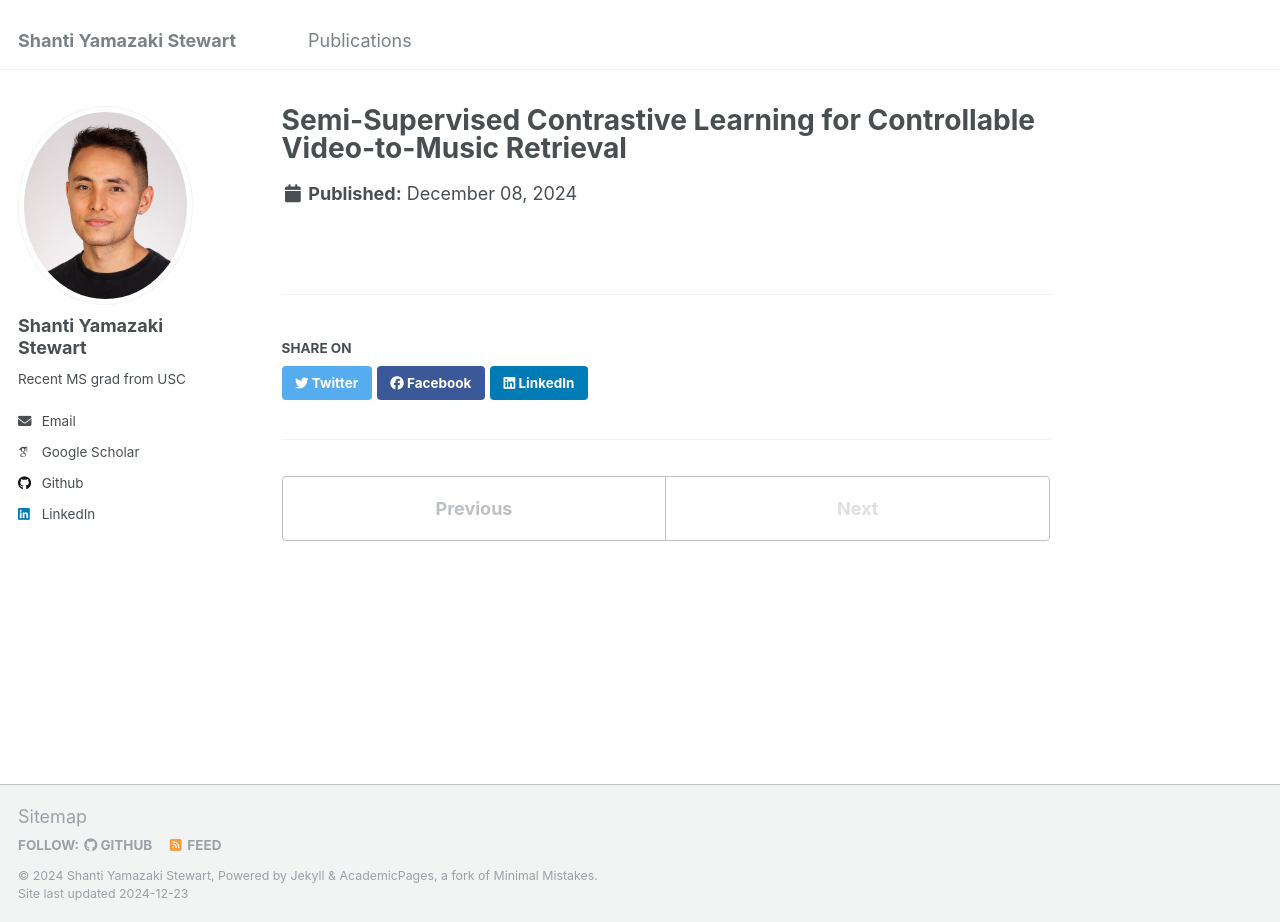
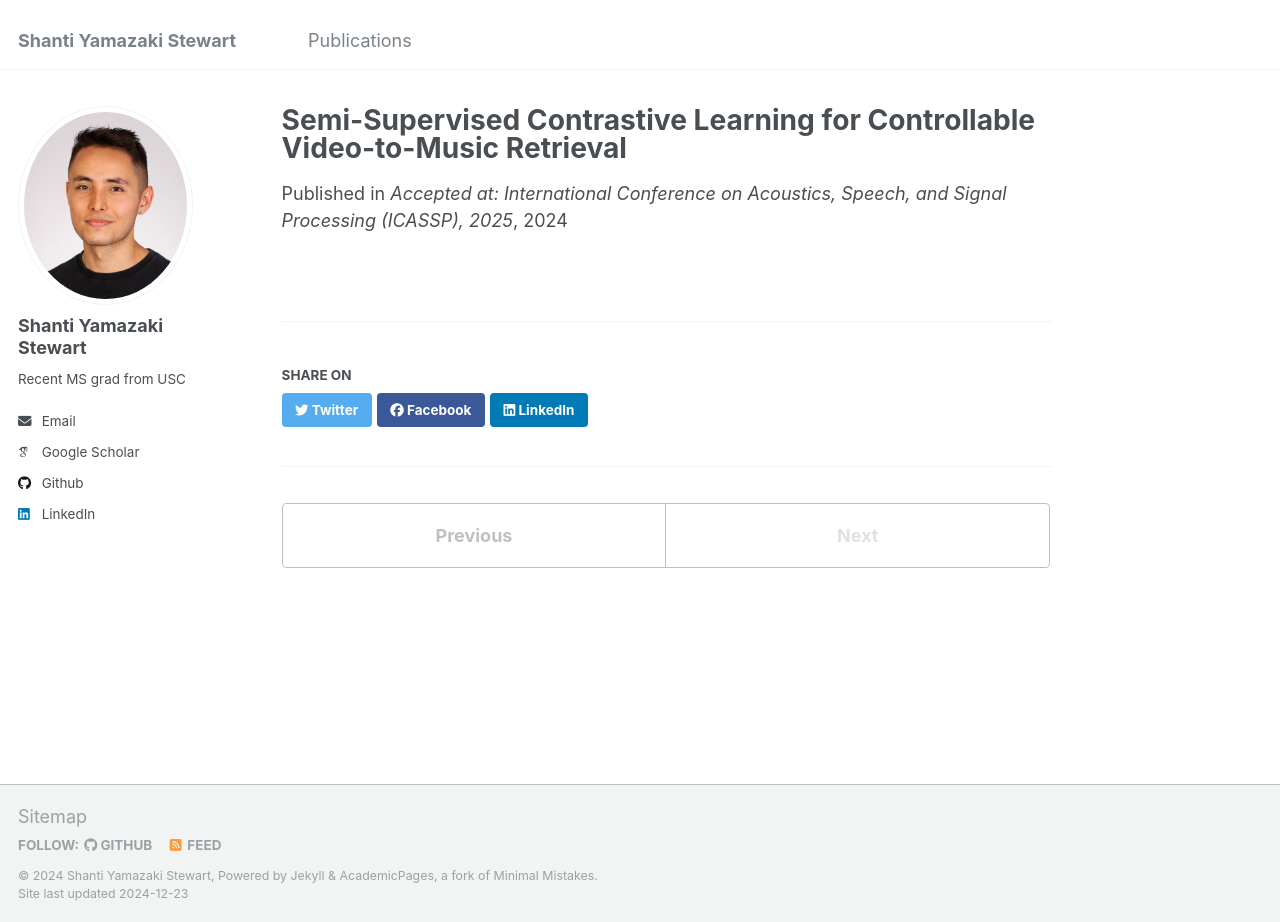
Before and after one commit to shantistewart/shantistewart.github.io, a Jekyll site: the page built from _publications/controlmvr.md, in a window 1280 px wide and 922 px high. Built offline with Jekyll 4.4.1, drawn with Linux system fonts in a browser that asks for light colours; some web fonts are replaced.

Commit message:
Update for Control-MVR ICASSP acceptance.

```diff
--- a/_publications/controlmvr.md
+++ b/_publications/controlmvr.md
@@ -4,7 +4,7 @@ collection: publications
 permalink: /publication/controlmvr
 authors: "<u>Shanti Stewart</u>, Gouthaman KV, Lie Lu, Andrea Fanelli"
 date: 2024-12-08
-# venue: ["International Conference on Acoustics, Speech, and Signal Processing (ICASSP), 2025"]
+venue: ["Accepted at: International Conference on Acoustics, Speech, and Signal Processing (ICASSP), 2025"]
 paperurl: "https://arxiv.org/abs/2412.05831"
 # code:
 pub_status: "preprint"
```
